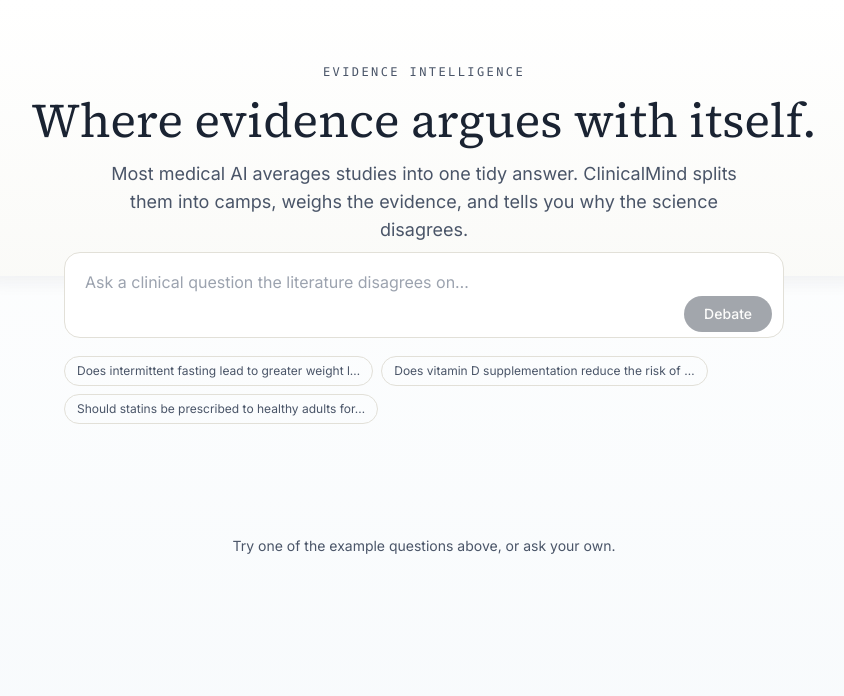
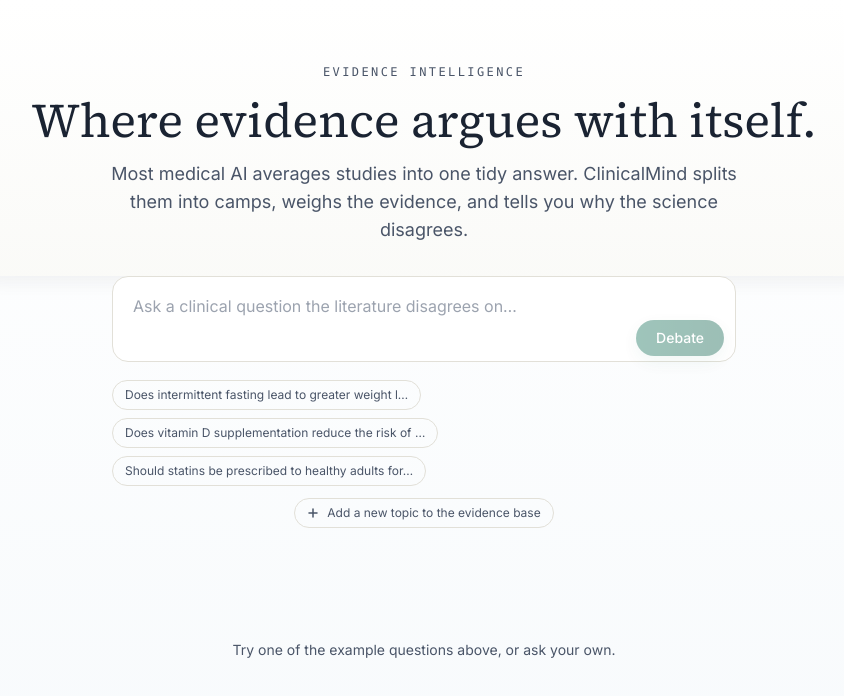
Before and after one commit to asgharbilal307/clinicalmind, a Next.js app in the folder frontend/: page / in a window 1280 px wide. Shown: the top 696 px of the page, without its empty margins (216-1060 px from the left). Built offline with nearby package versions, Linux system fonts and the light colour scheme.

Commit message:
Added Exportpdf feature in UI.

```diff
--- a/frontend/app/page.tsx
+++ b/frontend/app/page.tsx
@@ -7,6 +7,8 @@ import { TensionBar } from "@/components/TensionBar";
 import { StudyCard } from "@/components/StudyCard";
 import { DebateLoadingState } from "@/components/DebateLoadingState";
 import { ForestPlot } from "@/components/ForestPlot";
+import { ExportButton } from "@/components/ExportButton";
+import { IngestPanel } from "@/components/IngestPanel";
 
 export default function Home() {
   const [result, setResult] = useState<DebateOutput | null>(null);
@@ -62,8 +64,11 @@ export default function Home() {
       </header>
 
       {/* Search */}
-      <section className="px-6 max-w-3xl mx-auto mb-12 -mt-6">
+      <section className="px-6 max-w-2xl mx-auto mb-12">
         <SearchBar onSubmit={runDebate} isLoading={isLoading} />
+        <div className="mt-3 flex justify-center">
+          <IngestPanel />
+        </div>
       </section>
 
       {/* Results */}
@@ -111,6 +116,11 @@ export default function Home() {
                 contradictingCount={result.contradicting.length}
                 consensusStrength={result.consensus_strength}
               />
+
+              {/* Export button */}
+              <div className="flex justify-end mt-6">
+                <ExportButton query={result.query} topK={20} />
+              </div>
             </div>
 
             {/* Referee verdict */}
--- a/frontend/components/SearchBar.tsx
+++ b/frontend/components/SearchBar.tsx
@@ -48,8 +48,7 @@ export function SearchBar({ onSubmit, isLoading }: SearchBarProps) {
         <button
           type="submit"
           disabled={isLoading || !value.trim()}
-          className="absolute right-3 bottom-3 px-5 py-2 rounded-full text-sm font-medium transition-opacity disabled:opacity-40"
-          style={{ background: "var(--color-ink)", color: "var(--color-paper)" }}
+          className="absolute right-3 bottom-3 px-5 py-2 rounded-full text-sm font-medium transition-opacity disabled:opacity-40 accent-btn"
         >
           {isLoading ? "Debating…" : "Debate"}
         </button>
--- a/frontend/components/StudyCard.tsx
+++ b/frontend/components/StudyCard.tsx
@@ -48,7 +48,7 @@ export function StudyCard({ study, variant }: StudyCardProps) {
       href={`https://pubmed.ncbi.nlm.nih.gov/${study.pmid}/`}
       target="_blank"
       rel="noopener noreferrer"
-      className="block p-4 rounded-xl bg-white transition-all hover:-translate-y-0.5 hover:shadow-md focus-visible:outline-2 focus-visible:outline-offset-2"
+      className="block p-4 rounded-xl bg-[var(--color-paper-raised)] card-hoverable focus-visible:outline-2 focus-visible:outline-offset-2"
       style={{ borderLeft: `3px solid ${styles.border}`, outlineColor: styles.border }}
     >
       {/* Top row — study type + quality + confidence */}
```
